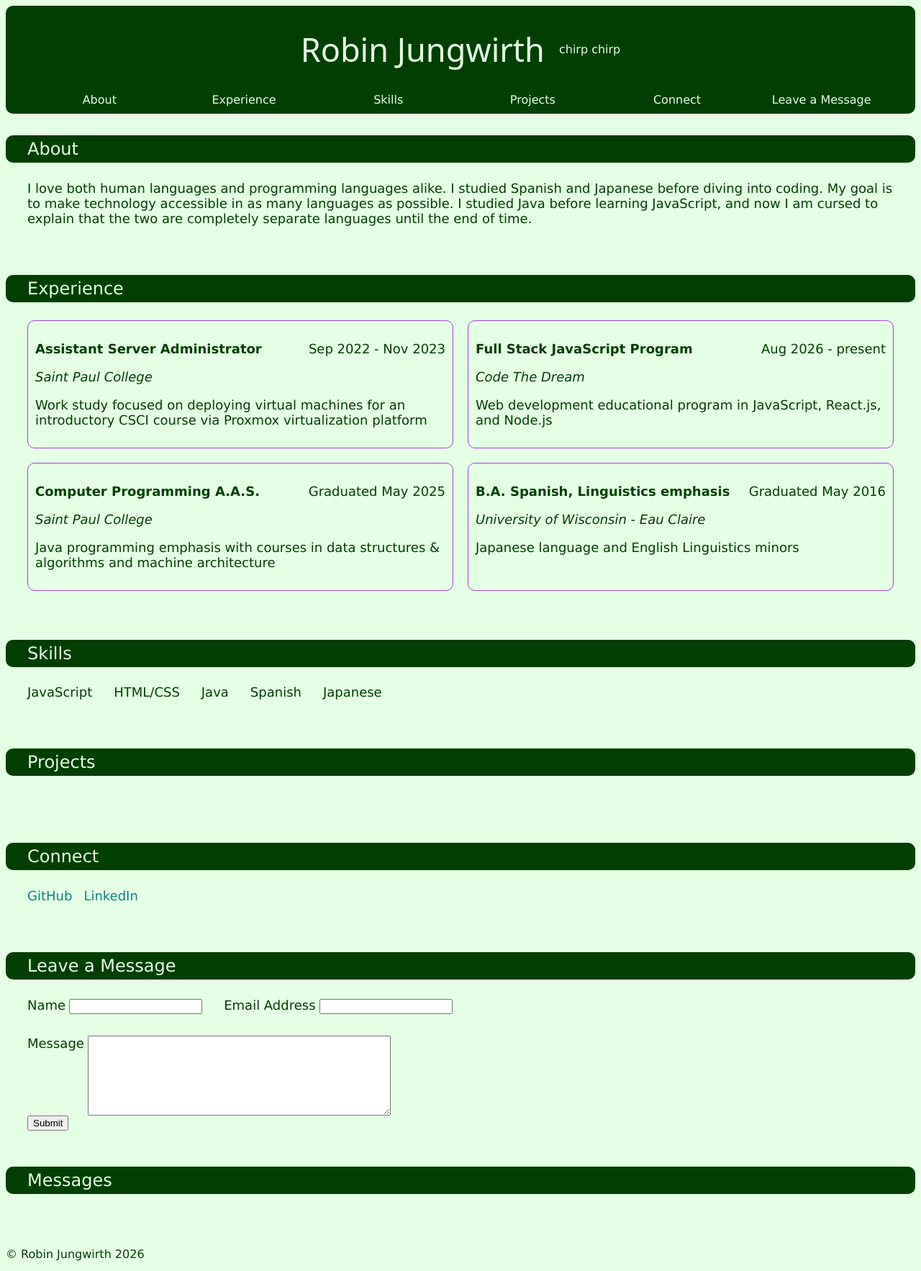
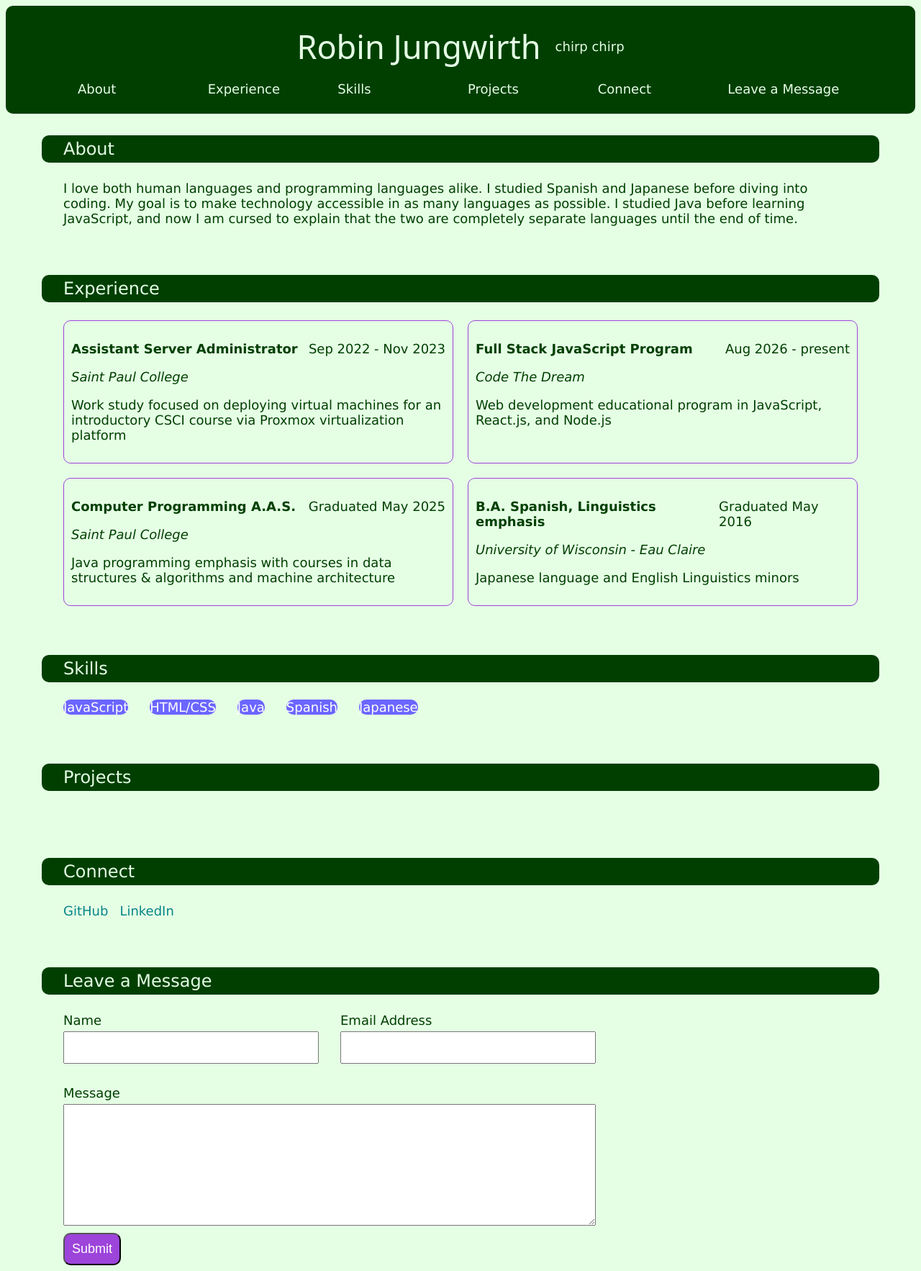
Before and after one commit to yungrovo/robin-jungwirth-jsintro26.4, a plain HTML site: page index.html in a window 1280 px wide. Shown: the top 1766 px of the page at 72% size. Drawn offline with Linux system fonts and the light colour scheme; a web font is replaced by a local one.

Commit message:
updated button functionality and media queries

```diff
--- a/css/index.css
+++ b/css/index.css
@@ -6,9 +6,7 @@ body {
     background-color: rgb(229, 255, 229);
     color: rgb(1, 63, 1);
     font-family:Verdana, Geneva, Tahoma, sans-serif;
-   /* margin: 0;
-    padding: 20px;
-    */
+    font-size: 18px;
 }
 
 .modak-regular {
@@ -26,7 +24,7 @@ header {
     border-radius: 10px;
 }
 
-/*contains contents above nav bar*/
+/*contains contents above nav bar (name and tagline*/
 #upper-header {
     display: flex;
     align-items: center;
@@ -40,37 +38,39 @@ header {
     color: rgb(229, 255, 229);
 }
 
+a {
+    color: #078488;
+    text-decoration: none;
+}
+
+nav ul{
+    display: flex;
+    flex-wrap: wrap;
+    gap: 20px;
+    padding: 0px 100px 0px 100px;
+    justify-content: space-around;
+}
+
+nav a {
+    color:rgb(229, 255, 229);
+    flex: 1 1 10px;
+    /*text-align: center;*/
+    text-decoration: none;
+}
+
+section {
+    padding: 10px 50px;
+    margin-bottom: 5px;
+}
+
+
 h2 {
     font-size: 24px;
     color:rgb(229, 255, 229);
     font-weight: normal;
     background-color: rgb(1, 63, 1);
     border-radius: 10px;
-    padding: 5px 10px;
-}
-
-a {
-    color: #078488;
-    text-decoration: none;
-}
-
-nav {
-    display: flex;
-    flex-wrap: wrap;
-    gap: 20px;
-    padding: 30px 40px 0px 40px;
-}
-
-nav a {
-    color:rgb(229, 255, 229);
-    flex: 1 1 50px;
-    text-align: center;
-    text-decoration: none;
-}
-
-section {
-    padding: 10px 0px;
-    margin-bottom: 5px;
+    padding: 5px 50px 5px 50px;
 }
 
 /*select only direct children of section*/
@@ -78,23 +78,17 @@ section > * {
     padding: 5px 30px;
 }
 
-
-section p, section ul, section label {
-    font-size: 18px;
-}
-
 #experience ul {
     display: flex;
     flex-wrap: wrap;
     gap: 20px;
     list-style: none;
-    /*padding: 10px;*/
 }
 
 #experience li {
     flex: 1 1 400px;
     padding: 10px;
-    border: 1px solid #9d44db;
+    border: 1px solid rgb(157, 68, 219);
     border-radius: 10px;
 }
 
@@ -106,12 +100,18 @@ section p, section ul, section label {
 }
 
 #skills ul {
-    /*padding: 0px 20px;*/
     display: flex;
     flex-wrap: wrap;
     justify-content: left;
     gap: 30px;
     list-style: none;
+}
+
+/*add rounded background to each skills li*/
+#skills li {
+    background-color: rgb(107, 102, 255);
+    color: white;
+    border-radius: 10px;
 }
 
 #connect ul {
@@ -121,13 +121,11 @@ section p, section ul, section label {
     justify-content: left;
 }
 
-/*form {
-    display: flex;
-    flex-wrap: wrap;
-    margin-right: 50px;
-    justify-content: left;
-}*/
+form {
+    max-width: 800px;
+}
 
+/*leave message section; put user name and email input side by side*/
 .users-name-email {
     display: flex;
     flex-wrap: wrap;
@@ -135,11 +133,92 @@ section p, section ul, section label {
     padding-bottom: 30px;
 }
 
-/*align message textarea label to top of div*/
-textarea {
-    vertical-align: top;
+/*label & input pairs; position label directly above input/textarea*/
+.input-label {
+    display: flex;
+    flex-direction: column;
+    gap: 5px;
 }
 
-input-label label{
-    display: block;
+/*keep same font family as rest of body*/
+input,
+textarea {
+    font-size: 18px;
+    font-family: inherit;
+    padding: 10px;
 }
+
+/* Name and Email split the row evenly */
+.users-name-email .input-label {
+    flex: 1;
+}
+
+/* message box spans the full form width */
+textarea {
+    width: 100%;
+    margin-bottom: 10px;
+}
+
+button {
+    font-size: inherit;
+    background-color: rgb(157, 68, 219);
+    color: white;
+    border-radius: 10px;
+    padding: 10px 10px 10px 10px;
+}
+
+#messages li {
+    display: flex;
+    flex-wrap: wrap;
+    gap: 10px;
+    align-items: center;
+}
+
+.remove-button {
+    font-size: 60%;
+    padding: .5rem;
+    height: 1.7rem;
+    line-height: 0; /*centers text inside button*/
+}
+
+footer {
+    font-size: 80%;
+}
+
+/*media queries*/
+@media screen and (width < 600px) {
+    body {
+        min-width: 360px;
+    }
+    section {
+        padding: 10px 10px;
+    }
+    #upper-header {
+        gap: 15px;
+    }
+    #upper-header p {
+        font-size: 80%;
+    }
+    #name {
+        font-size: 35px;
+        /*padding-left: 10px;*/
+    }
+}
+
+@media screen and (width >= 600px) and (width < 768px) {
+    body {
+        min-width: 500px;
+    }
+}
+
+@media screen and (width >= 768px) and (width < 992px) {
+    body {
+        min-width: 668px;
+    }
+}
+
+@media screen and (width >= 992px) and (width < 1200px) {
+    body {
+        min-width: 892px;
+    }
+}
--- a/index.html
+++ b/index.html
@@ -20,12 +20,15 @@
                 <p>chirp chirp</p>
             </div>
             <nav>
+                <ul>
                     <a href="#about">About</a>
                     <a href="#experience">Experience</a>
                     <a href="#skills">Skills</a>
                     <a href="#projects">Projects</a>
                     <a href="#connect">Connect</a>
                     <a href="#message-form">Leave a Message</a>
+                </ul>
+
             </nav>
         </header>
 
--- a/js/index.js
+++ b/js/index.js
@@ -52,6 +52,7 @@ messageForm.addEventListener("submit", function(event) {
     let removeButton = document.createElement("button");
     removeButton.type = "button";
     removeButton.textContent = "Remove";
+    removeButton.className = "remove-button";
 
     removeButton.addEventListener("click", function() {
         let entry = removeButton.parentNode;
```
Lines whose indentation alone changed are shown as unchanged.
